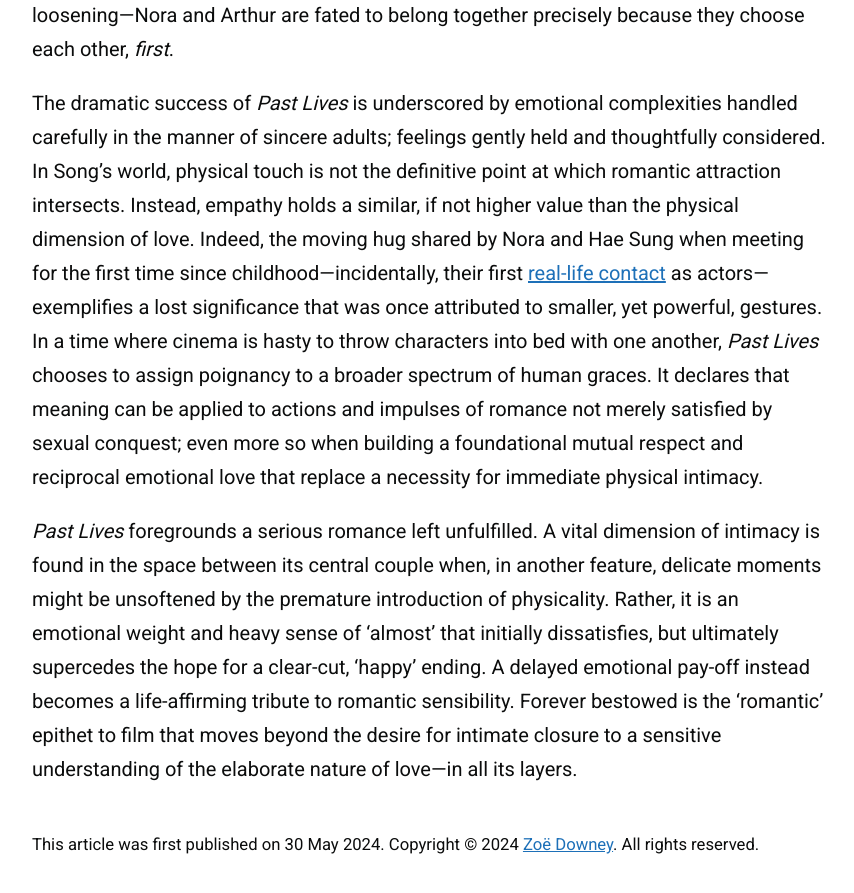
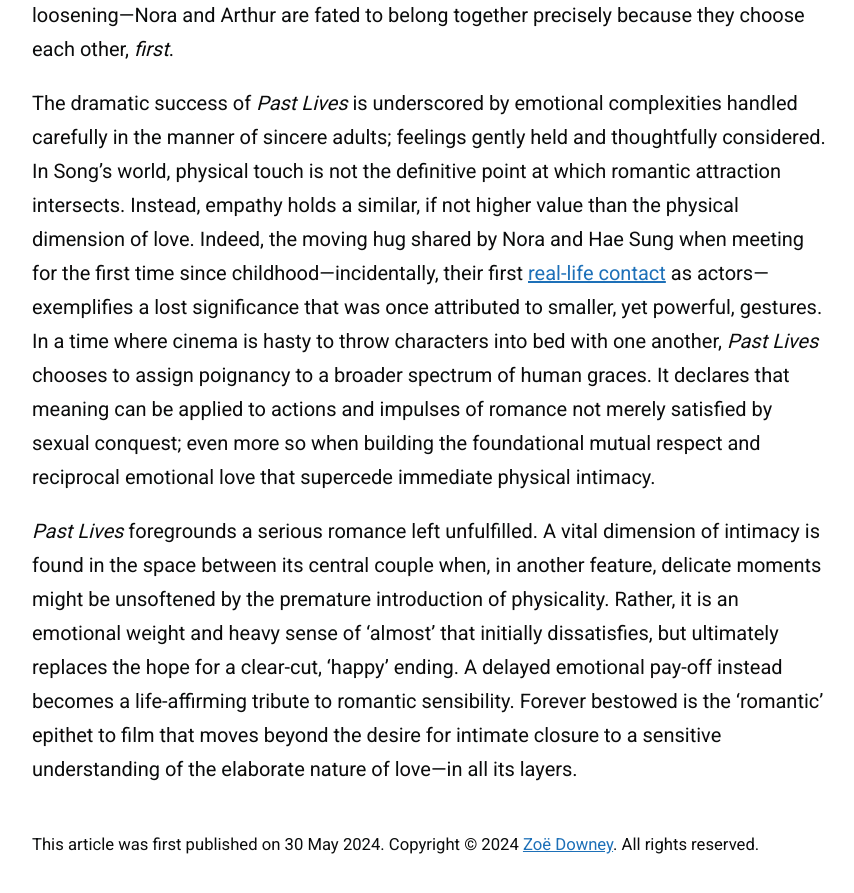
Before and after one commit to zoeurl/zoedowney.github.io, a Jekyll site: the page built from _posts/2024-05-30-past-lives.md, in a window 1280 px wide and 900 px high, scrolled down 2116 px. Shown: the top 893 px of the window, without its empty margins (208-1062 px from the left). Built offline with Jekyll 4.4.1, drawn with Linux system fonts in a browser that asks for light colours.

Commit message:
Update 2024-05-30-past-lives.md

```diff
--- a/_posts/2024-05-30-past-lives.md
+++ b/_posts/2024-05-30-past-lives.md
@@ -19,6 +19,6 @@
 
 The crux of the film, held together by the 8,000-layer [in-yun](https://en.wiktionary.org/wiki/%EC%9D%B8%EC%97%B0) concept of providence and fate in relationships, is tested by the long-awaited introduction of the second man at the bar: Nora’s soon-to-be husband, Arthur. _Past Lives_ reveals its true sensitivity in its handling of Nora’s second major romance. Here, dramatic instinct met with the fate notion seeks to misdirect and encourage the demonisation of Arthur as interloper. Even Arthur self-characterises as the “evil white American husband”, obstructing the path to love’s destiny and the unification of Nora and Hae Sung. Doomed romances in dramatic terms require a fairytale aspect of kismet-meets-strife. However, in reality, emotional maturity recognises that lasting compatibility is built on mutual understanding and the consistent alignment of personal values. Despite complex romantic threads tied to Hae Sung—which may resist loosening—Nora and Arthur are fated to belong together precisely because they choose each other, _first_.
 
-The dramatic success of _Past Lives_ is underscored by emotional complexities handled carefully in the manner of sincere adults; feelings gently held and thoughtfully considered. In Song’s world, physical touch is not the definitive point at which romantic attraction intersects. Instead, empathy holds a similar, if not higher value than the physical dimension of love. Indeed, the moving hug shared by Nora and Hae Sung when meeting for the first time since childhood—incidentally, their first [real-life contact](https://www.youtube.com/watch?v=9d4ObkmCJYs&t=7s&ab_channel=A24) as actors—exemplifies a lost significance that was once attributed to smaller, yet powerful, gestures. In a time where cinema is hasty to throw characters into bed with one another, _Past Lives_ chooses to assign poignancy to a broader spectrum of human graces. It declares that meaning can be applied to actions and impulses of romance not merely satisfied by sexual conquest; even more so when building a foundational mutual respect and reciprocal emotional love that replace a necessity for immediate physical intimacy.
+The dramatic success of _Past Lives_ is underscored by emotional complexities handled carefully in the manner of sincere adults; feelings gently held and thoughtfully considered. In Song’s world, physical touch is not the definitive point at which romantic attraction intersects. Instead, empathy holds a similar, if not higher value than the physical dimension of love. Indeed, the moving hug shared by Nora and Hae Sung when meeting for the first time since childhood—incidentally, their first [real-life contact](https://www.youtube.com/watch?v=9d4ObkmCJYs&t=7s&ab_channel=A24) as actors—exemplifies a lost significance that was once attributed to smaller, yet powerful, gestures. In a time where cinema is hasty to throw characters into bed with one another, _Past Lives_ chooses to assign poignancy to a broader spectrum of human graces. It declares that meaning can be applied to actions and impulses of romance not merely satisfied by sexual conquest; even more so when building the foundational mutual respect and reciprocal emotional love that supercede immediate physical intimacy.
 
-_Past Lives_ foregrounds a serious romance left unfulfilled. A vital dimension of intimacy is found in the space between its central couple when, in another feature, delicate moments might be unsoftened by the premature introduction of physicality. Rather, it is an emotional weight and heavy sense of ‘almost’ that initially dissatisfies, but ultimately supercedes the hope for a clear-cut, ‘happy’ ending. A delayed emotional pay-off instead becomes a life-affirming tribute to romantic sensibility. Forever bestowed is the ‘romantic’ epithet to film that moves beyond the desire for intimate closure to a sensitive understanding of the elaborate nature of love—in all its layers.
+_Past Lives_ foregrounds a serious romance left unfulfilled. A vital dimension of intimacy is found in the space between its central couple when, in another feature, delicate moments might be unsoftened by the premature introduction of physicality. Rather, it is an emotional weight and heavy sense of ‘almost’ that initially dissatisfies, but ultimately replaces the hope for a clear-cut, ‘happy’ ending. A delayed emotional pay-off instead becomes a life-affirming tribute to romantic sensibility. Forever bestowed is the ‘romantic’ epithet to film that moves beyond the desire for intimate closure to a sensitive understanding of the elaborate nature of love—in all its layers.
```
